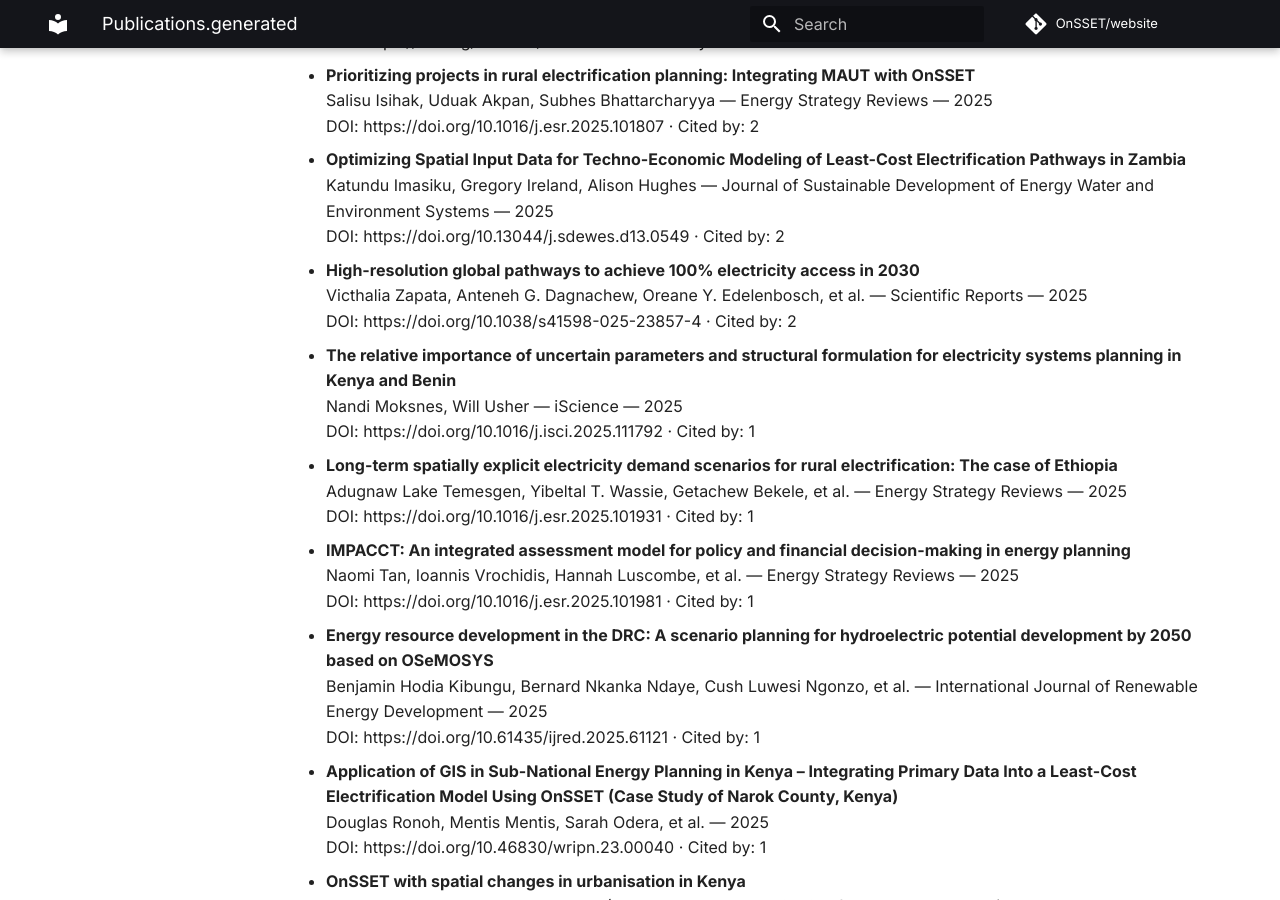
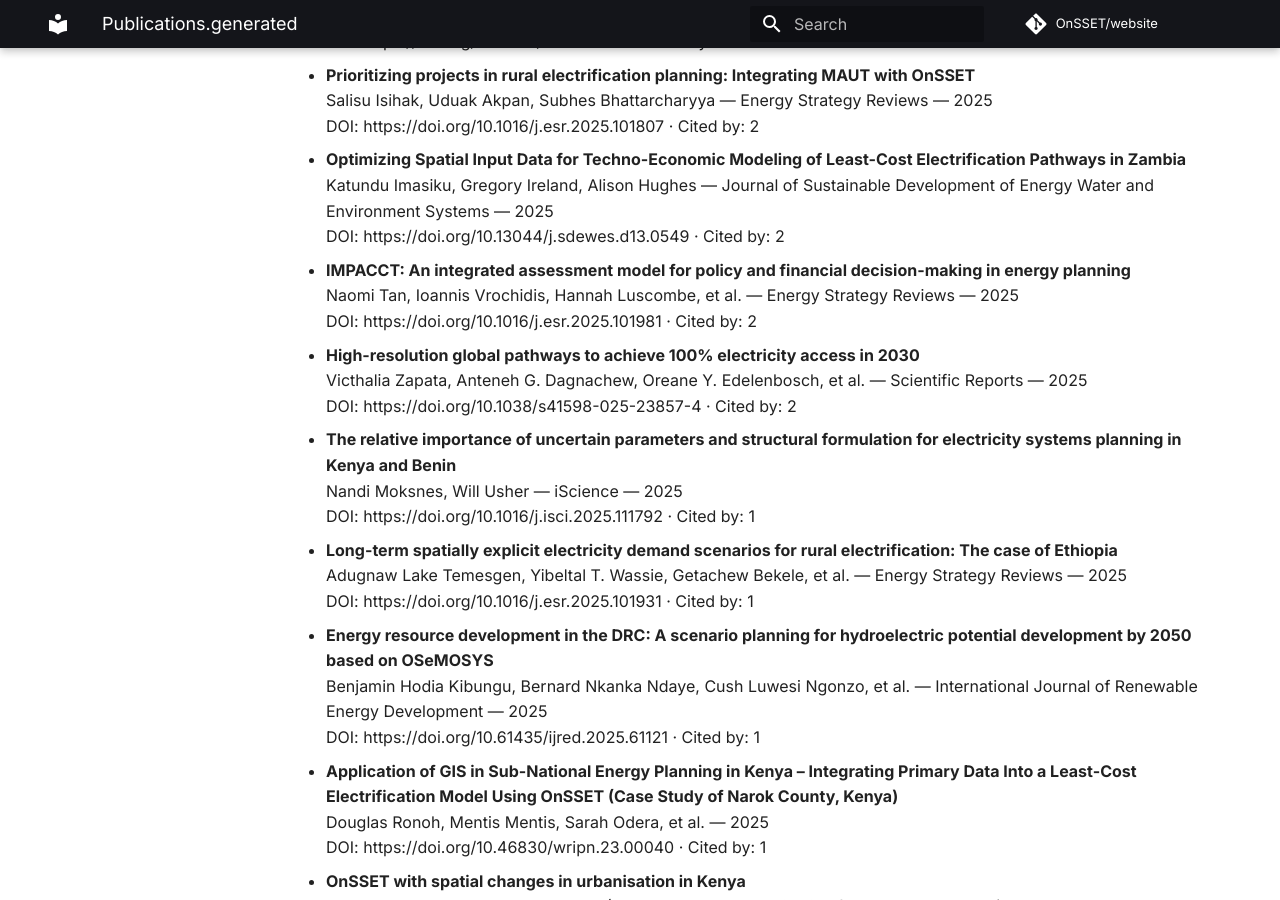
Before and after one commit to OnSSET/website, an MkDocs documentation site: the page built from docs/publications.generated.md, in a window 1280 px wide and 900 px high, scrolled down 9232 px. Built offline with MkDocs 1.6.1 and Material for MkDocs 9.7.7, drawn with Linux system fonts in a browser that asks for light colours; comment, search, counter and statistics services are not loaded; part of the change alters nothing that is shown; some of the changed text lies outside the part shown.

Commit message:
Auto-update publications

```diff
--- a/docs/publications.generated.md
+++ b/docs/publications.generated.md
@@ -394,6 +394,10 @@ No results found.
   Katundu Imasiku, Gregory Ireland, Alison Hughes — Journal of Sustainable Development of Energy Water and Environment Systems — 2025
   DOI: https://doi.org/10.13044/j.sdewes.d13.0549 · Cited by: 2
 
+- **IMPACCT: An integrated assessment model for policy and financial decision-making in energy planning**
+  Naomi Tan, Ioannis Vrochidis, Hannah Luscombe, et al. — Energy Strategy Reviews — 2025
+  DOI: https://doi.org/10.1016/j.esr.2025.101981 · Cited by: 2
+
 - **High-resolution global pathways to achieve 100% electricity access in 2030**
   Victhalia Zapata, Anteneh G. Dagnachew, Oreane Y. Edelenbosch, et al. — Scientific Reports — 2025
   DOI: https://doi.org/10.1038/s41598-025-23857-4 · Cited by: 2
@@ -405,10 +409,6 @@ No results found.
 - **Long-term spatially explicit electricity demand scenarios for rural electrification: The case of Ethiopia**
   Adugnaw Lake Temesgen, Yibeltal T. Wassie, Getachew Bekele, et al. — Energy Strategy Reviews — 2025
   DOI: https://doi.org/10.1016/j.esr.2025.101931 · Cited by: 1
-
-- **IMPACCT: An integrated assessment model for policy and financial decision-making in energy planning**
-  Naomi Tan, Ioannis Vrochidis, Hannah Luscombe, et al. — Energy Strategy Reviews — 2025
-  DOI: https://doi.org/10.1016/j.esr.2025.101981 · Cited by: 1
 
 - **Energy resource development in the DRC: A scenario planning for hydroelectric potential development by 2050 based on OSeMOSYS**
   Benjamin Hodia Kibungu, Bernard Nkanka Ndaye, Cush Luwesi Ngonzo, et al. — International Journal of Renewable Energy Development — 2025
@@ -472,7 +472,7 @@ No results found.
 
 - **Hybrid renewable energy systems for rural electrification in developing countries: A review on energy system models and spatial explicit modelling tools**
   Berino Francisco Silinto, Claudia Yamu, Christian Zuidema, et al. — Renewable and Sustainable Energy Reviews — 2024
-  DOI: https://doi.org/10.1016/j.rser.2024.114916 · Cited by: 82
+  DOI: https://doi.org/10.1016/j.rser.2024.114916 · Cited by: 83
 
 - **Role of AI and IoT in Advancing Renewable Energy Use in Agriculture**
   Mangirdas Morkūnas, Yufei Wang, Jinzhao Wei — Energies — 2024
@@ -496,4 +496,4 @@ No results found.
 
 - **GIS-facilitated procedure for optimal rural electrification planning: A case study in Naeder, Ethiopia**
   Aleksandar Dimovski, Zahra Pezham, Mohammad Hossein Ahmadi, et al. — Energy Sustainable Development/Energy for sustainable development — 2024
-  DOI: https://doi.org/10.1016/j.esd.2024.101520 · Cited by: 11
+  DOI: https://doi.org/10.1016/j.esd.2024.101520 · Cited by: 12
```
